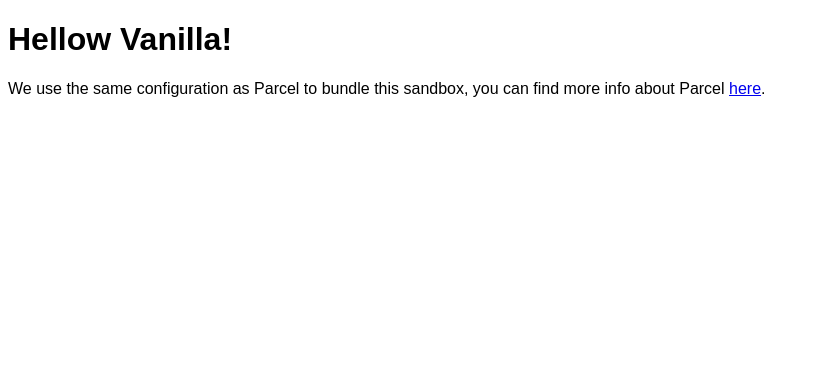
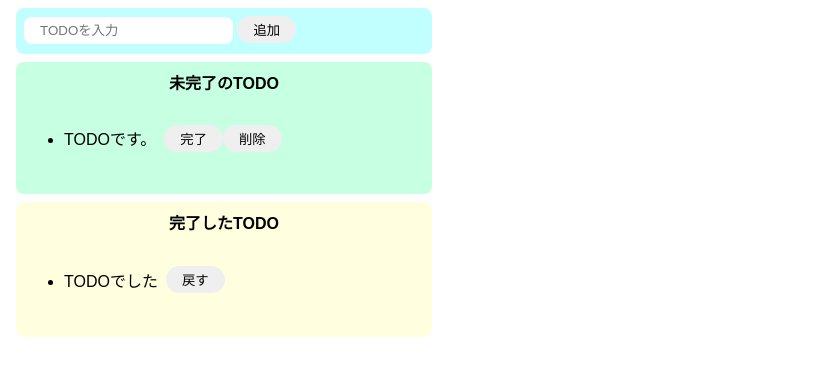
Before and after one commit to TAMA983472/todo-js, a website built with Parcel: page index.html in a window 1280 px wide. Shown: the whole page, without its empty margins (0-819 px from the left). Built offline with nearby package versions, Linux system fonts and the light colour scheme.

Commit message:
モックデザイン作成

```diff
--- a/index.html
+++ b/index.html
@@ -1,16 +1,39 @@
 <!DOCTYPE html>
 <html>
+  <head>
+    <title>TODO(js)</title>
+    <meta charset="UTF-8" />
+  </head>
 
-<head>
-	<title>Parcel Sandbox</title>
-	<meta charset="UTF-8" />
-</head>
-
-<body>
-	<div id="app"></div>
-
-	<script src="src/index.js">
-	</script>
-</body>
-
+  <body>
+    <div class="input-area">
+      <input placeholder="TODOを入力" />
+      <button>追加</button>
+    </div>
+    <div class="imcomplete-area">
+      <p class="title">未完了のTODO</p>
+      <ul>
+        <li>
+          <div class="list-low">
+            <p>TODOです。</p>
+            <button>完了</button>
+            <button>削除</button>
+          </div>
+        </li>
+      </ul>
+    </div>
+    <div class="complete-area">
+      <p class="title">完了したTODO</p>
+      <ul>
+        <li>
+          <div class="list-low">
+            <p>TODOでした</p>
+            <p />
+            <button>戻す</button>
+          </div>
+        </li>
+      </ul>
+    </div>
+    <script src="src/index.js"></script>
+  </body>
 </html>
--- a/src/index.js
+++ b/src/index.js
@@ -1,10 +1 @@
 import "./styles.css";
-
-document.getElementById("app").innerHTML = `
-<h1>Hellow Vanilla!</h1>
-<div>
-  We use the same configuration as Parcel to bundle this sandbox, you can find more
-  info about Parcel
-  <a href="https://parceljs.org" target="_blank" rel="noopener noreferrer">here</a>.
-</div>
-`;
--- a/src/styles.css
+++ b/src/styles.css
@@ -1,3 +1,63 @@
 body {
   font-family: sans-serif;
 }
+
+input {
+  border-radius: 8px;
+  border: none;
+  padding: 6px 16px;
+  outline: none;
+}
+
+button {
+  border-radius: 16px;
+  border: none;
+  padding: 4px 16px;
+}
+
+button:hover {
+  background-color: #ff7fff;
+  color: #fff;
+  cursor: pointer;
+}
+
+.input-area {
+  background-color: #c1ffff;
+  width: 400px;
+  height: 30px;
+  padding: 8px;
+  margin: 8px;
+  border-radius: 8px;
+}
+
+.imcomplete-area {
+  background-color: #c6ffe2;
+  width: 400px;
+  padding: 8px;
+  margin: 8px;
+  border-radius: 8px;
+}
+
+.complete-area {
+  background-color: #ffffe0;
+  width: 400px;
+  padding: 8px;
+  margin: 8px;
+  border-radius: 8px;
+}
+
+.title {
+  text-align: center;
+  margin-top: 0;
+  font-weight: bold;
+}
+
+.list-low {
+  display: flex;
+  align-items: center;
+  padding-bottom: 4px;
+}
+
+.list-low p {
+  margin-right: 8px;
+}
```
